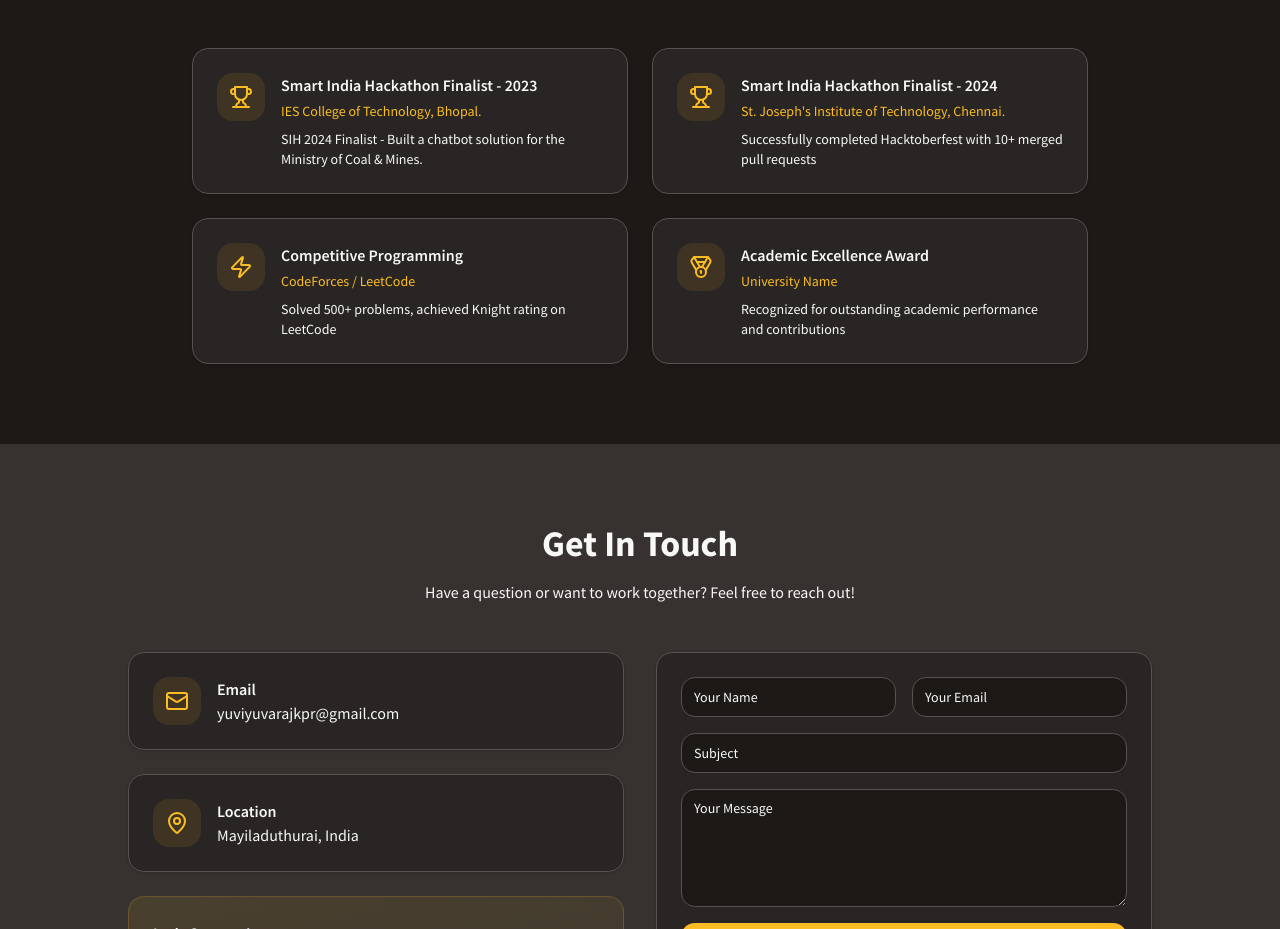
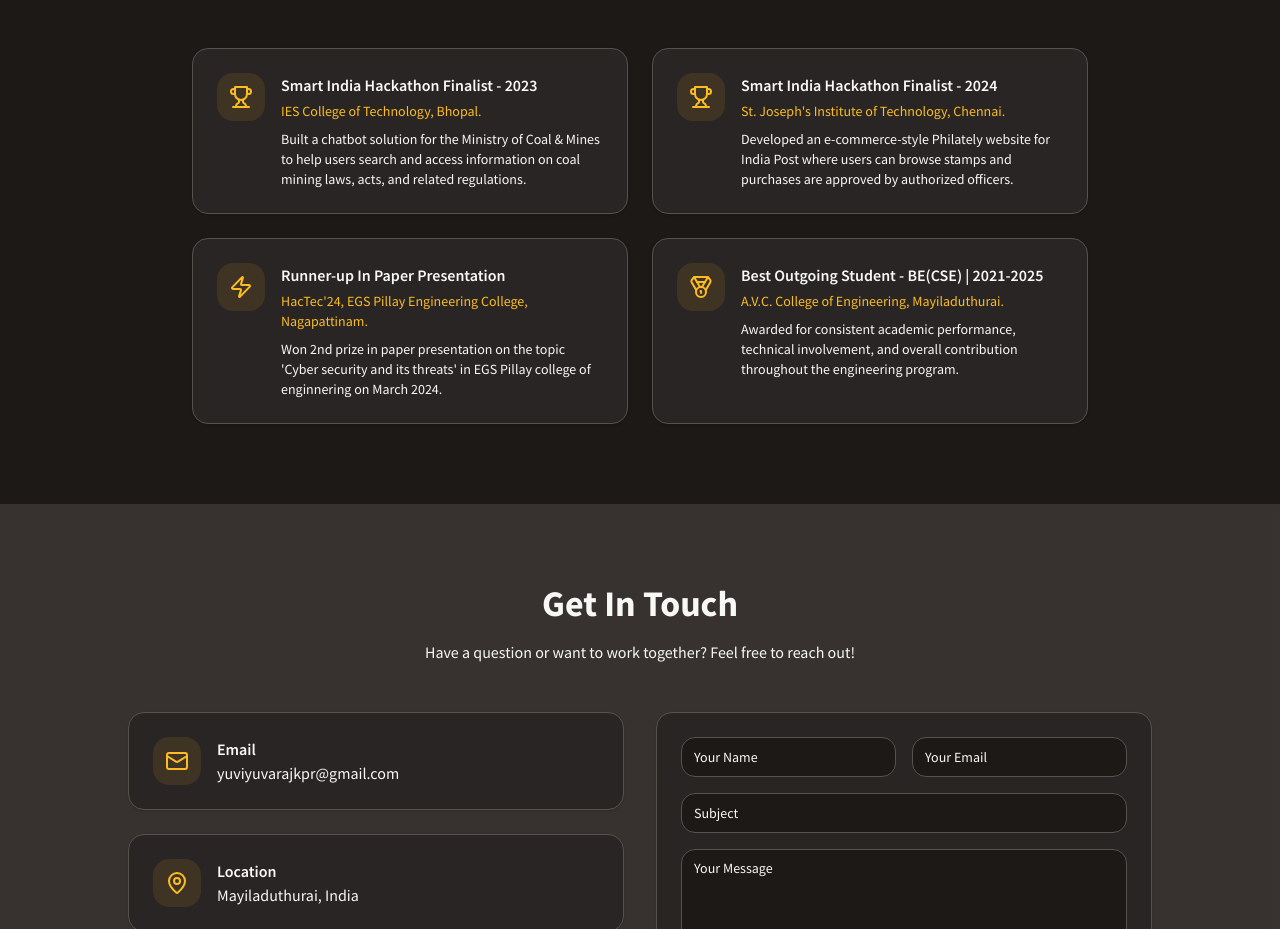
Before and after one commit to yuvaraj-s7/yuvaraj-shanmugaa, a React (Vite) app: page / in a window 1280 px wide. Shown: the part 4062-4991 px from the top of the page. Built offline with nearby package versions, Linux system fonts and the light colour scheme; the HTML template or start-up script is replaced by a standard one; a web font is replaced by a local one.

Commit message:
added acheivements

```diff
--- a/src/components/sections/AchievementsSection.tsx
+++ b/src/components/sections/AchievementsSection.tsx
@@ -6,25 +6,25 @@ const achievements = [
   {
     title: "Smart India Hackathon Finalist - 2023",
     event: "IES College of Technology, Bhopal.",
-    description: "SIH 2024 Finalist - Built a chatbot solution for the Ministry of Coal & Mines.",
+    description: "Built a chatbot solution for the Ministry of Coal & Mines to help users search and access information on coal mining laws, acts, and related regulations.",
     icon: Trophy,
   },
   {
     title: "Smart India Hackathon Finalist - 2024",
     event: "St. Joseph's Institute of Technology, Chennai.",
-    description: "Successfully completed Hacktoberfest with 10+ merged pull requests",
+    description: "Developed an e-commerce-style Philately website for India Post where users can browse stamps and purchases are approved by authorized officers.",
     icon: Trophy,
   },
   {
-    title: "Competitive Programming",
-    event: "CodeForces / LeetCode",
-    description: "Solved 500+ problems, achieved Knight rating on LeetCode",
+    title: "Runner-up In Paper Presentation",
+    event: "HacTec'24, EGS Pillay Engineering College, Nagapattinam.",
+    description: "Won 2nd prize in paper presentation on the topic 'Cyber security and its threats' in EGS Pillay college of enginnering on March 2024.",
     icon: Zap,
   },
   {
-    title: "Academic Excellence Award",
-    event: "University Name",
-    description: "Recognized for outstanding academic performance and contributions",
+    title: "Best Outgoing Student - BE(CSE) | 2021-2025",
+    event: "A.V.C. College of Engineering, Mayiladuthurai.",
+    description: "Awarded for consistent academic performance, technical involvement, and overall contribution throughout the engineering program.",
     icon: Medal,
   },
 ];
```
